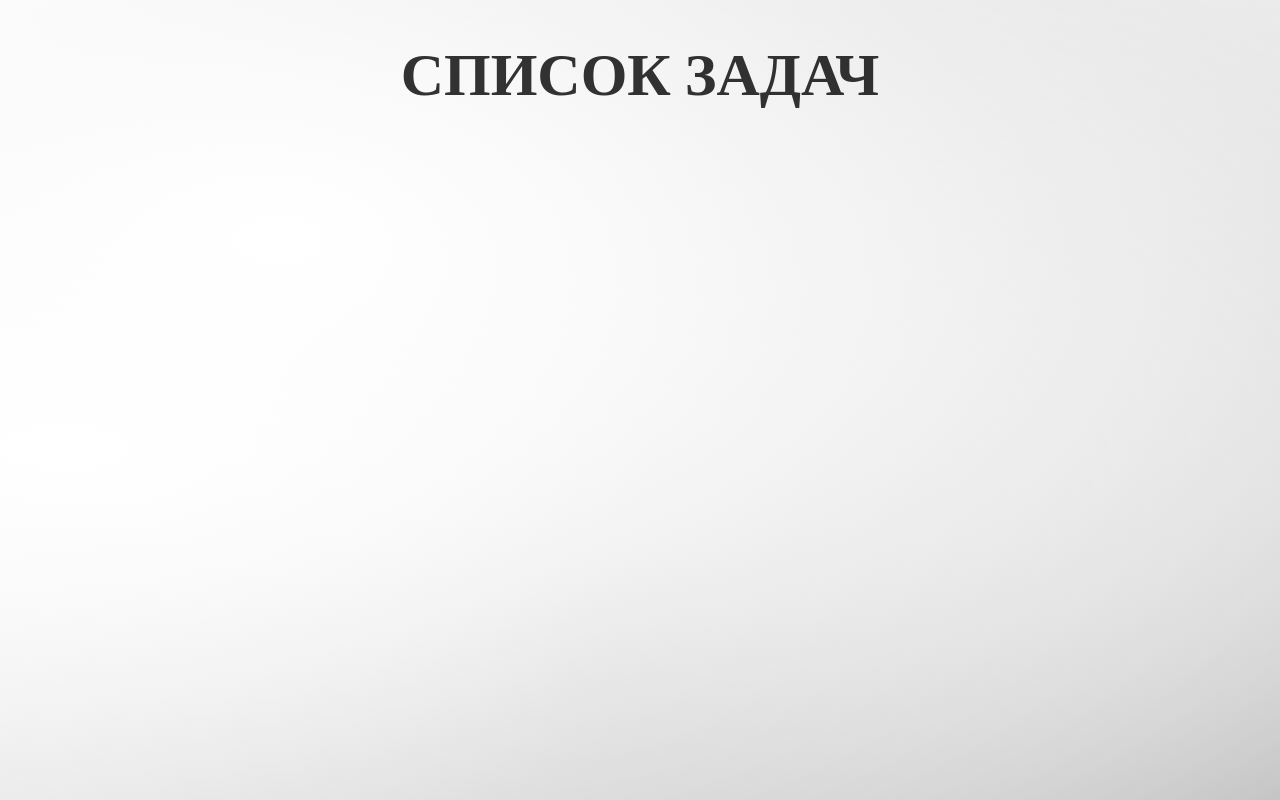
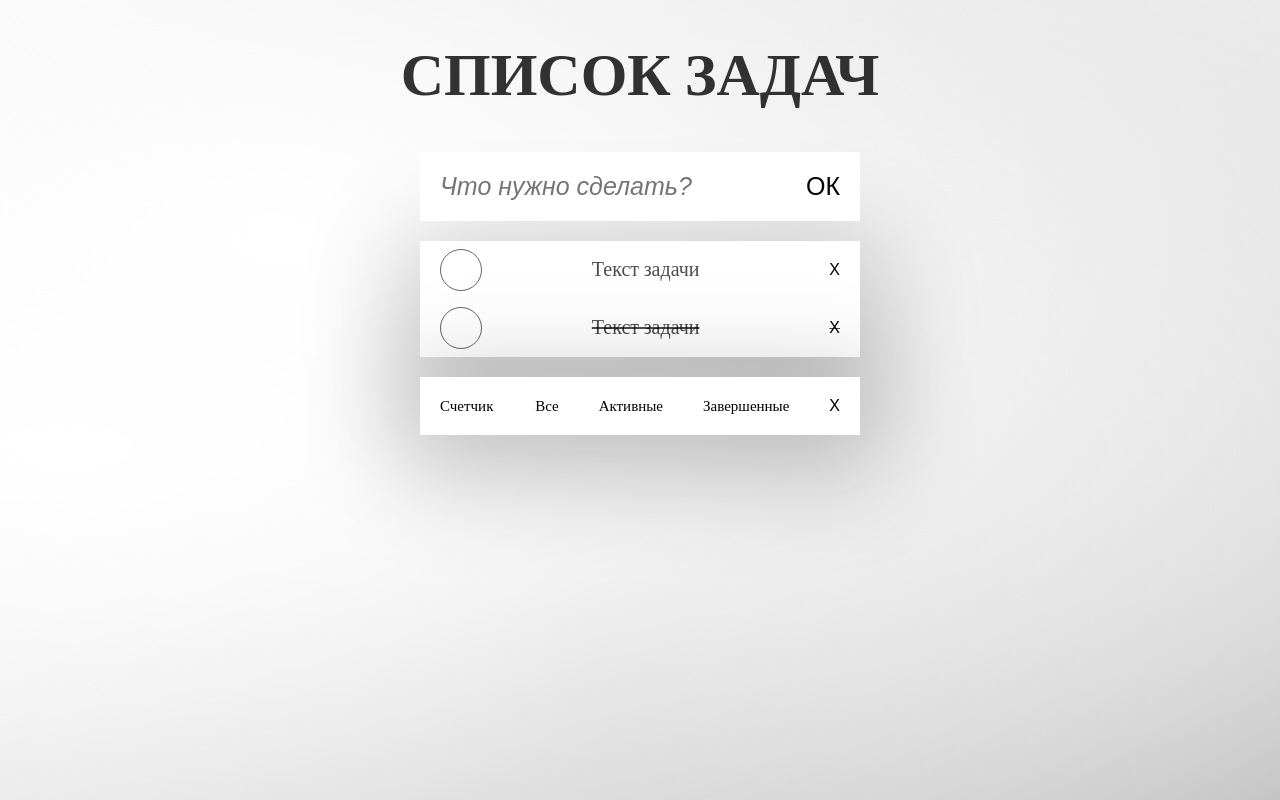
Before and after one commit to AlexKoloda/TODO-List, a React (Create React App) app in the folder my-app/: page / in a window 1280 px wide. Built offline with nearby package versions, Linux system fonts and the light colour scheme; a web font is replaced by a local one.

Commit message:
Добавление статичного макета

```diff
--- a/my-app/src/App.js
+++ b/my-app/src/App.js
@@ -1,15 +1,32 @@
+import MainInput from "./Input";
+import TodoList from "./List";
+import Footer from "./FooterNav";
 
-
-
-function App() {
+function Header() {
   return (
-
- <header className="header">
- <h1 className="header__title">
-  Список задач
-  </h1>
-  </header>
+    <header className="header">
+      <h1 className="header__title">Список задач</h1>
+    </header>
   );
 }
 
-export default App;
+function Main() {
+  return (
+    <section className="main">
+      <MainInput />
+      <TodoList />
+    </section>
+  );
+}
+
+export default function Todo() {
+  return (
+    <>
+      <Header />
+      <div className="main__container">
+        <Main />
+        <Footer />
+      </div>
+    </>
+  );
+}
--- /dev/null
+++ b/my-app/src/FooterNav.js
@@ -0,0 +1,24 @@
+
+
+export default function Footer(){
+    return (
+        <nav className="footer__nav">
+            <span className="footer__text">Счетчик</span>
+            <ul className="footer__list">
+                <li>
+                <button className="footer__button">Все</button>
+                </li>
+                <li>
+                <button className="footer__button">Активные</button>
+                </li>
+                <li>
+                <button className="footer__button">Завершенные</button>
+                </li>
+                <li>
+                <input className="main__submit" type="submit" value="x"></input>
+                </li>
+            </ul>
+
+        </nav>
+    )
+}
--- /dev/null
+++ b/my-app/src/Input.js
@@ -0,0 +1,10 @@
+
+
+export default function MainInput() {
+    return (
+        <from>
+            <input className="main__input"  type='text' placeholder="Что нужно сделать?"></input>
+            <input className="main__submit" type="submit" value="ОК" ></input>
+        </from>
+    )
+}
--- /dev/null
+++ b/my-app/src/List.js
@@ -0,0 +1,17 @@
+export default function TodoList() {
+  return (
+    <ul className="main__list">
+      <li className="main__item">
+        <div className="main__checkbox"></div>
+        <span> Текст задачи </span>
+        <input className="main__submit" type="submit" value="x"></input>
+      </li>
+
+      <li className="main__item main__item--completed">
+        <div className="main__checkbox"></div>
+        <span> Текст задачи </span>
+        <input className="main__submit" type="submit" value="x"></input>
+      </li>
+    </ul>
+  );
+}
--- a/my-app/src/index.css
+++ b/my-app/src/index.css
@@ -58,10 +58,6 @@ body {
       );
 }
 
-code {
-  font-family: source-code-pro, Menlo, Monaco, Consolas, "Courier New",
-    monospace;
-}
 
 /* HEADER */
 .header {
@@ -82,8 +78,139 @@ code {
 
 /* MAIN */
 
+
+.main__container {
+  display: flex;
+  flex-direction: column;
+  align-items: center;
+  max-width: 440px;
+  margin: 0 auto;
+
+}
+
+.main__list {
+  box-shadow: 0px 20px 100px 23px rgba(0, 0, 0, 0.2);
+}
+
+.main__input {
+  padding: 20px;
+  border: none;
+  font-size: 25px;
+  font-style: italic;
+  color: rgb(0 0 0 / 70%);
+  transition: 0.5s;
+}
+
+.main__submit {
+  padding: 20px;
+  border: none;
+  text-transform: uppercase;
+  font-size: 25px;
+  background-color: white;
+  transition: 0.2s;
+  cursor: pointer;
+}
+li .main__submit {
+  font-size: 16px;
+  padding: 20px;
+}
+
+.main__input:hover {
+  background-color: rgb(242, 249, 255);
+  color: black;
+}
+
+.main__submit:active {
+  transform: scale(0.9);
+}
+.footer__button:hover,
+.main__submit:hover {
+  background-color: rgb(189, 54, 24);
+  color: white;
+}
+
+.main__list {
+  list-style: none;
+  margin: 0;
+  padding-left: 20px;
+  margin-top: 20px;
+  background-color: white;
+  transition: 0.5s;
+}
+
+.main__item {
+  display: flex;
+  font-size: 20px;
+  transition: 0.5s;
+  justify-content: space-between;
+  align-items: center;
+  color: rgba(0, 0, 0, 0.7);
+}
+
+.main__item--completed {
+  text-decoration: line-through;
+  text-emphasis-color: rgba(0, 0, 0, 0.2)
+  ;
+}
+
+.main__item:hover {
+  color: rgb(0, 0, 0);
+  transition: 0.5s;
+}
+
+.main__checkbox {
+  border: 1px solid rgba(0, 0, 0, 0.6);
+  border-radius: 50%;
+  padding: 20px;
+  cursor: pointer;
+  transition: 0.5s;
+  color: white;
+}
+
+.main__checkbox:hover {
+  background-color: rgb(242, 249, 255);
+  color: white;
+}
+
 /* /MAIN */
 
 /* FOOTER */
 
+.footer__nav {
+  display: flex;
+  align-items: center;
+  margin-top: 20px;
+  background: white;
+  justify-content: space-between;
+  width: 100%;
+  font-weight: 500;
+  font-style: normal;
+  font-size: 15px;
+  box-shadow: 0px 20px 100px 23px rgba(0, 0, 0, 0.2);
+}
+
+.footer__list {
+  list-style: none;
+    display: flex;
+    margin: 0;
+    padding: 0;
+}
+
+.footer__text {
+  padding: 20px;
+}
+
+.footer__button {
+  padding: 20px;
+  color: rgb(0, 0, 0);
+  border: none;
+  background-color: white;
+  cursor: pointer;
+  transition: 0.5s;
+  font-family: "Cormorant Garamond", serif;
+  font-size: 15px;
+}
+.footer__button:active {
+  transform: scale(0.9);
+}
 /* /FOOTER */
```
Lines whose indentation alone changed are shown as unchanged.
